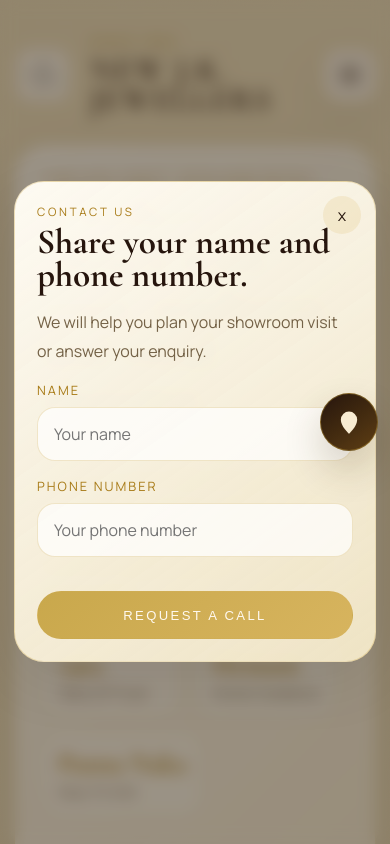
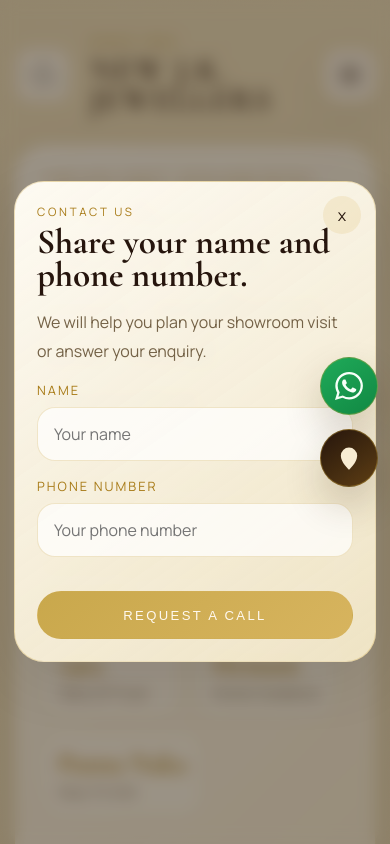
Before and after one commit to diginextwork-ship-it/Njk-website, a React (Vite) app: page / in a window 390 px wide. Shown: the top 844 px of the page. Built offline with nearby package versions, Linux system fonts and the light colour scheme.

Commit message:
Forms and button

```diff
--- a/src/App.jsx
+++ b/src/App.jsx
@@ -1,4 +1,38 @@
 import React, { useEffect, useState } from "react";
+
+const googleFormAction = import.meta.env.VITE_GOOGLE_FORM_ACTION?.trim();
+const googleFormNameEntry = import.meta.env.VITE_GOOGLE_FORM_NAME_ENTRY?.trim();
+const googleFormPhoneEntry = import.meta.env.VITE_GOOGLE_FORM_PHONE_ENTRY?.trim();
+const googleFormSourceEntry = import.meta.env.VITE_GOOGLE_FORM_SOURCE_ENTRY?.trim();
+const whatsappUrl =
+  "https://wa.me/919826237997?text=Hello%20New%20J.K.%20Jewellers%2C%20I%20want%20to%20make%20an%20enquiry.";
+
+const hasGoogleFormConfig = Boolean(
+  googleFormAction && googleFormNameEntry && googleFormPhoneEntry,
+);
+
+async function submitLeadToGoogleForm({ name, phone, source }) {
+  if (!hasGoogleFormConfig) {
+    throw new Error("Google Form not configured");
+  }
+
+  const payload = new URLSearchParams();
+  payload.append(googleFormNameEntry, name);
+  payload.append(googleFormPhoneEntry, phone);
+
+  if (googleFormSourceEntry) {
+    payload.append(googleFormSourceEntry, source);
+  }
+
+  await fetch(googleFormAction, {
+    method: "POST",
+    mode: "no-cors",
+    headers: {
+      "Content-Type": "application/x-www-form-urlencoded;charset=UTF-8",
+    },
+    body: payload.toString(),
+  });
+}
 
 const topStripItems = [
   "Necklaces",
@@ -500,6 +534,22 @@ function FloatingLocationButton({ onClick }) {
   );
 }
 
+function FloatingWhatsappButton() {
+  return (
+    <a
+      className="floating-whatsapp-btn"
+      href={whatsappUrl}
+      target="_blank"
+      rel="noreferrer"
+      aria-label="Open WhatsApp enquiry"
+    >
+      <svg viewBox="0 0 24 24" aria-hidden="true">
+        <path d="M20.52 3.48A11.83 11.83 0 0 0 12.09.02C5.58.02.27 5.33.27 11.84c0 2.09.55 4.13 1.6 5.92L0 24l6.43-1.83a11.8 11.8 0 0 0 5.66 1.45h.01c6.51 0 11.82-5.31 11.82-11.82 0-3.16-1.23-6.12-3.4-8.32ZM12.1 21.62h-.01a9.8 9.8 0 0 1-5-1.37l-.36-.21-3.82 1.09 1.12-3.72-.23-.38a9.82 9.82 0 0 1-1.51-5.19c0-5.42 4.41-9.83 9.84-9.83 2.62 0 5.09 1.02 6.93 2.88a9.72 9.72 0 0 1 2.87 6.94c0 5.42-4.41 9.83-9.83 9.83Zm5.39-7.36c-.3-.15-1.78-.88-2.06-.98-.27-.1-.47-.15-.66.15-.2.3-.76.98-.93 1.18-.17.2-.34.22-.64.08-.3-.15-1.24-.46-2.37-1.47-.87-.78-1.46-1.74-1.63-2.03-.17-.3-.02-.45.13-.6.13-.13.3-.34.45-.52.15-.17.2-.3.3-.5.1-.2.05-.37-.02-.52-.08-.15-.67-1.62-.92-2.22-.24-.58-.48-.5-.66-.5h-.56c-.2 0-.52.08-.8.37-.27.3-1.05 1.03-1.05 2.52 0 1.48 1.08 2.91 1.23 3.12.15.2 2.1 3.2 5.08 4.48.71.31 1.27.49 1.7.63.72.23 1.37.2 1.89.12.58-.08 1.78-.73 2.03-1.44.25-.71.25-1.31.17-1.44-.07-.12-.27-.2-.57-.34Z" />
+      </svg>
+    </a>
+  );
+}
+
 function FloatingLocationCard({ open, onClose }) {
   if (!open) {
     return null;
@@ -576,6 +626,8 @@ function Header({ page, menuOpen, onMenuToggle, onNavigate }) {
 
 function LeadModal({ open, onClose }) {
   const [submitted, setSubmitted] = useState(false);
+  const [submitting, setSubmitting] = useState(false);
+  const [error, setError] = useState("");
 
   if (!open) {
     return null;
@@ -619,9 +671,25 @@ function LeadModal({ open, onClose }) {
             </p>
             <form
               className="contact-form"
-              onSubmit={(event) => {
+              onSubmit={async (event) => {
                 event.preventDefault();
-                setSubmitted(true);
+                setError("");
+                setSubmitting(true);
+
+                const formData = new FormData(event.currentTarget);
+
+                try {
+                  await submitLeadToGoogleForm({
+                    name: formData.get("name")?.toString().trim() ?? "",
+                    phone: formData.get("phone")?.toString().trim() ?? "",
+                    source: "Lead Modal",
+                  });
+                  setSubmitted(true);
+                } catch (submitError) {
+                  setError("Form not linked. Add Google Form env.");
+                } finally {
+                  setSubmitting(false);
+                }
               }}
             >
               <label>
@@ -637,8 +705,13 @@ function LeadModal({ open, onClose }) {
                   required
                 />
               </label>
-              <button type="submit" className="btn btn-solid full-width">
-                Request A Call
+              {error ? <p className="form-error">{error}</p> : null}
+              <button
+                type="submit"
+                className="btn btn-solid full-width"
+                disabled={submitting}
+              >
+                {submitting ? "Sending..." : "Request A Call"}
               </button>
             </form>
           </>
@@ -650,6 +723,8 @@ function LeadModal({ open, onClose }) {
 
 function ContactSection() {
   const [submitted, setSubmitted] = useState(false);
+  const [submitting, setSubmitting] = useState(false);
+  const [error, setError] = useState("");
 
   return (
     <section className="contact-section fade-rise delay-6" id="contact">
@@ -671,9 +746,25 @@ function ContactSection() {
         ) : (
           <form
             className="contact-form"
-            onSubmit={(event) => {
+            onSubmit={async (event) => {
               event.preventDefault();
-              setSubmitted(true);
+              setError("");
+              setSubmitting(true);
+
+              const formData = new FormData(event.currentTarget);
+
+              try {
+                await submitLeadToGoogleForm({
+                  name: formData.get("name")?.toString().trim() ?? "",
+                  phone: formData.get("phone")?.toString().trim() ?? "",
+                  source: "Contact Section",
+                });
+                setSubmitted(true);
+              } catch (submitError) {
+                setError("Form not linked. Add Google Form env.");
+              } finally {
+                setSubmitting(false);
+              }
             }}
           >
             <label>
@@ -689,16 +780,13 @@ function ContactSection() {
                 required
               />
             </label>
-            <label>
-              <span>Message</span>
-              <textarea
-                name="message"
-                rows="4"
-                placeholder="Tell us what kind of jewellery you want to see"
-              />
-            </label>
-            <button type="submit" className="btn btn-solid full-width">
-              Submit Enquiry
+            {error ? <p className="form-error">{error}</p> : null}
+            <button
+              type="submit"
+              className="btn btn-solid full-width"
+              disabled={submitting}
+            >
+              {submitting ? "Sending..." : "Submit Enquiry"}
             </button>
           </form>
         )}
@@ -1270,7 +1358,10 @@ function App() {
       />
 
       <LeadModal open={leadModalOpen} onClose={() => setLeadModalOpen(false)} />
-      <FloatingLocationButton onClick={handleLocationClick} />
+      <div className="floating-action-stack">
+        <FloatingWhatsappButton />
+        <FloatingLocationButton onClick={handleLocationClick} />
+      </div>
       <FloatingLocationCard
         open={locationCardOpen}
         onClose={() => setLocationCardOpen(false)}
--- a/src/styles.css
+++ b/src/styles.css
@@ -52,13 +52,19 @@ a {
   padding: 28px 0 64px;
 }
 
-.floating-location-btn {
+.floating-action-stack {
   position: fixed;
   right: 18px;
   top: 50%;
-  bottom: auto;
   transform: translateY(-50%);
   z-index: 1000;
+  display: flex;
+  flex-direction: column;
+  gap: 14px;
+}
+
+.floating-location-btn,
+.floating-whatsapp-btn {
   width: 64px;
   height: 64px;
   display: grid;
@@ -77,17 +83,25 @@ a {
     background 0.25s ease;
 }
 
-.floating-location-btn:hover {
-  transform: translateY(calc(-50% - 4px)) scale(1.04);
+.floating-whatsapp-btn {
+  background: linear-gradient(145deg, #1faa59, #118843);
+  color: #f6fff8;
+}
+
+.floating-location-btn:hover,
+.floating-whatsapp-btn:hover {
+  transform: translateY(-4px) scale(1.04);
   box-shadow: 0 24px 44px rgba(59, 38, 8, 0.26);
 }
 
-.floating-location-btn:focus-visible {
+.floating-location-btn:focus-visible,
+.floating-whatsapp-btn:focus-visible {
   outline: 3px solid rgba(201, 163, 62, 0.28);
   outline-offset: 4px;
 }
 
-.floating-location-btn svg {
+.floating-location-btn svg,
+.floating-whatsapp-btn svg {
   width: 28px;
   height: 28px;
   fill: currentColor;
@@ -1554,8 +1568,7 @@ a {
   color: var(--gold-deep);
 }
 
-.contact-form input,
-.contact-form textarea {
+.contact-form input {
   width: 100%;
   padding: 15px 16px;
   border-radius: 18px;
@@ -1566,15 +1579,20 @@ a {
   outline: none;
 }
 
-.contact-form textarea {
-  resize: vertical;
-  min-height: 120px;
-}
-
-.contact-form input:focus,
-.contact-form textarea:focus {
+.contact-form input:focus {
   border-color: var(--gold);
   box-shadow: 0 0 0 3px rgba(201, 163, 62, 0.12);
+}
+
+.contact-form button:disabled {
+  opacity: 0.72;
+  cursor: wait;
+}
+
+.form-error {
+  margin: 0;
+  color: #9b3d2f;
+  font-size: 0.95rem;
 }
 
 .contact-success p,
@@ -2100,10 +2118,13 @@ a {
     padding-top: 16px;
   }
 
-  .floating-location-btn {
+  .floating-action-stack {
     right: 12px;
     top: 50%;
-    bottom: auto;
+  }
+
+  .floating-location-btn,
+  .floating-whatsapp-btn {
     width: 58px;
     height: 58px;
   }
```
Also changed, not shown: 1 other file (tests, documents, lock files or other folders).
